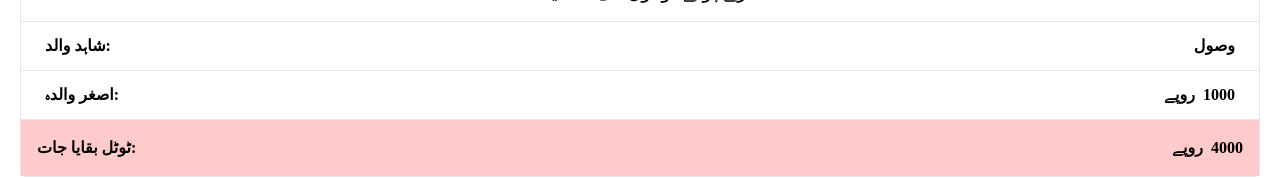
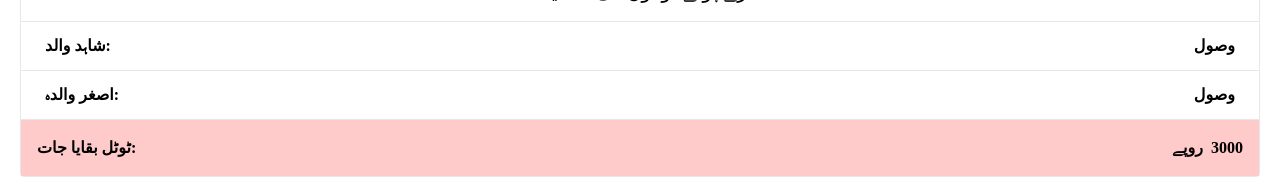
Before and after one commit to shakilkhan12/committee, a Next.js app: page /person/1 in a window 1280 px wide. Shown: the part 286-464 px from the top of the page. Built offline with nearby package versions, Linux system fonts and the light colour scheme; a web font is replaced by a local one.

Commit message:
data updated

```diff
--- a/src/data/persons.ts
+++ b/src/data/persons.ts
@@ -10,7 +10,7 @@ export const data: Person[] = [
         dues: 3000,
         history: [
           { id: 1, name: 'شاہد والد', amount: 'وصول',deposit_amount: 1000 },
-          { id: 2, name: 'اصغر والدہ', amount: 1000,deposit_amount: 0 },
+          { id: 2, name: 'اصغر والدہ', amount:'وصول',deposit_amount: 1000 },
         ]
       }
     },
@@ -82,7 +82,7 @@ export const data: Person[] = [
         dues: 2000,
         history: [
           { id: 1, name: 'شاہد والد', amount: 'وصول',deposit_amount: 1000 },
-          { id: 2, name: 'اصغر والدہ', amount: 1000,deposit_amount: 0 }
+          { id: 2, name: 'اصغر والدہ', amount:'وصول',deposit_amount: 1000  }
         ]
       }
     },
@@ -271,7 +271,7 @@ export const data: Person[] = [
         dues: 5000,
         history: [
           { id: 1, name: 'شاہد والد', amount: 'وصول',deposit_amount: 1000 },
-          { id: 2, name: 'اصغر والدہ', amount: 1000,deposit_amount: 0 }
+          { id: 2, name: 'اصغر والدہ', amount:'وصول',deposit_amount: 1000 }
         ]
       }
     },
@@ -295,7 +295,7 @@ export const data: Person[] = [
         dues: 0,
         history: [
           { id: 1, name: 'شاہد والد', amount: 'وصول',deposit_amount: 1000 },
-          { id: 2, name: 'اصغر والدہ', amount: 1000,deposit_amount: 0 }
+          { id: 2, name: 'اصغر والدہ', amount:'وصول',deposit_amount: 1000  }
         ]
       }
     },
@@ -384,8 +384,8 @@ export const data: Person[] = [
       details: {
         dues: 5300,
         history: [
-          { id: 1, name: 'شاہد والد', amount: 1000,deposit_amount: 0 },
-          { id: 2, name: 'اصغر والدہ', amount: 1000,deposit_amount: 0 }
+          { id: 1, name: 'شاہد والد', amount: 'وصول',deposit_amount: 1000  },
+          { id: 2, name: 'اصغر والدہ', amount:'وصول',deposit_amount: 1000  }
         ]
       }
     },
@@ -437,7 +437,7 @@ export const data: Person[] = [
         dues: 0,
         history: [
           { id: 1, name: 'شاہد والد', amount: 'وصول',deposit_amount: 1000 },
-          { id: 2, name: 'اصغر والدہ', amount: 1000,deposit_amount: 0 }
+          { id: 2, name: 'اصغر والدہ', amount:'وصول',deposit_amount: 1000 }
         ]
       }
     },
@@ -450,7 +450,7 @@ export const data: Person[] = [
         dues: 1000,
         history: [
           { id: 1, name: 'شاہد والد', amount: 'وصول',deposit_amount: 1000 },
-          { id: 2, name: 'اصغر والدہ', amount: 1000,deposit_amount: 0 }
+          { id: 2, name: 'اصغر والدہ', amount:'وصول',deposit_amount: 1000   }
         ]
       }
     },
@@ -571,7 +571,7 @@ export const data: Person[] = [
         dues: 0,
         history: [
           { id: 1, name: 'شاہد والد', amount: 'وصول',deposit_amount: 1000 },
-          { id: 2, name: 'اصغر والدہ', amount: 1000,deposit_amount: 0 }
+          { id: 2, name: 'اصغر والدہ', amount:'وصول',deposit_amount: 1000 }
 
         ]
       }
@@ -679,7 +679,7 @@ export const data: Person[] = [
         dues: 2700,
         history: [
           { id: 1, name: 'شاہد والد', amount: 'وصول',deposit_amount: 1000 },
-          { id: 2, name: 'اصغر والدہ', amount: 1000,deposit_amount: 0 }
+          { id: 2, name: 'اصغر والدہ', amount:'وصول',deposit_amount: 1000  }
 
         ]
       }
@@ -843,7 +843,7 @@ export const data: Person[] = [
         dues: 0,
         history: [
           { id: 1, name: 'شاہد والد', amount: 'وصول',deposit_amount: 1000 },
-          { id: 2, name: 'اصغر والدہ', amount: 1000,deposit_amount: 0 }
+          { id: 2, name: 'اصغر والدہ', amount:'وصول',deposit_amount: 1000  }
 
         ]
       }
@@ -909,10 +909,10 @@ export const data: Person[] = [
       urdu: 'عمر باچا ',
 
       details: {
-        dues: 2000,
+        dues: 1000,
         history: [
-          { id: 1, name: 'شاہد والد', amount: 1000,deposit_amount: 0 },
-          { id: 2, name: 'اصغر والدہ', amount: 1000,deposit_amount: 0 }
+          { id: 1, name: 'شاہد والد', amount: 'وصول',deposit_amount: 1000  },
+          { id: 2, name: 'اصغر والدہ', amount:'وصول',deposit_amount: 1000  }
 
         ]
       }
@@ -980,7 +980,7 @@ export const data: Person[] = [
         dues: 0,
         history: [
           { id: 1, name: 'شاہد والد', amount: 'وصول',deposit_amount: 1000},
-          { id: 2, name: 'اصغر والدہ', amount: 1000,deposit_amount: 0 }
+          { id: 2, name: 'اصغر والدہ', amount:'وصول',deposit_amount: 1000  }
 
         ]
       }
```
